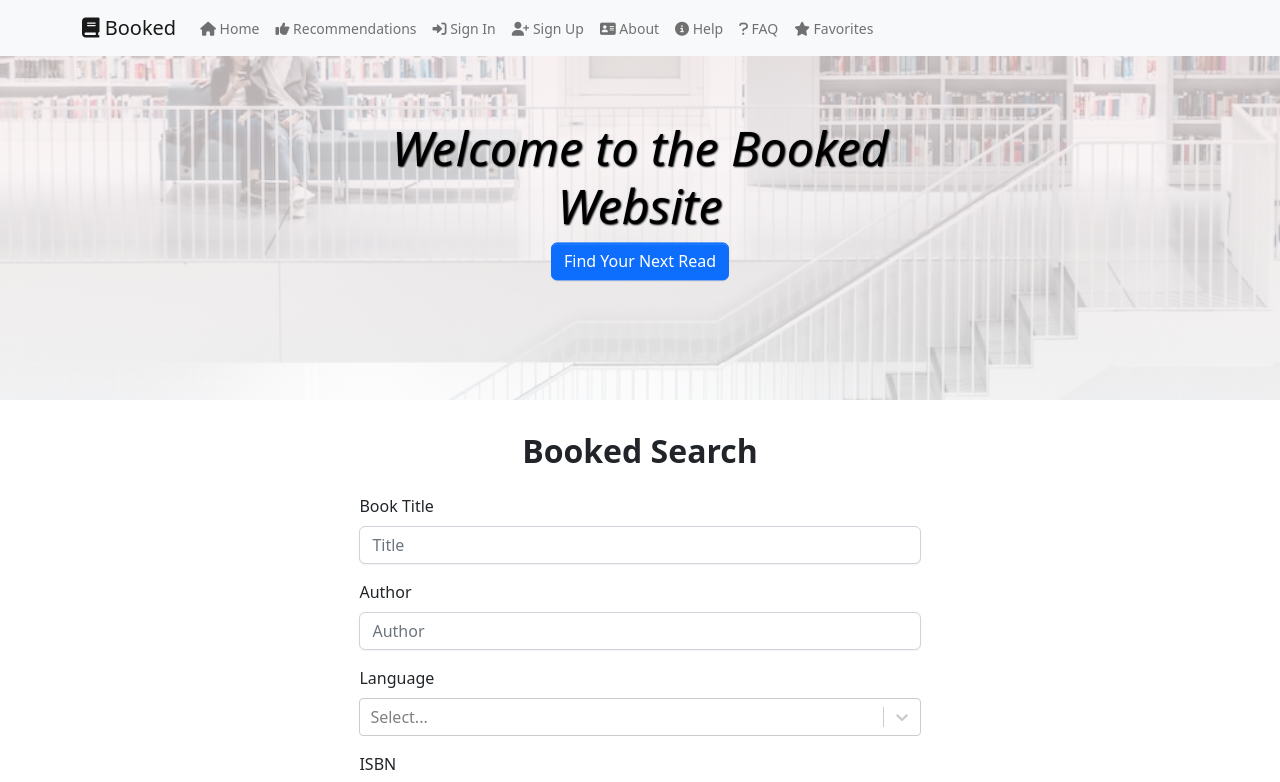
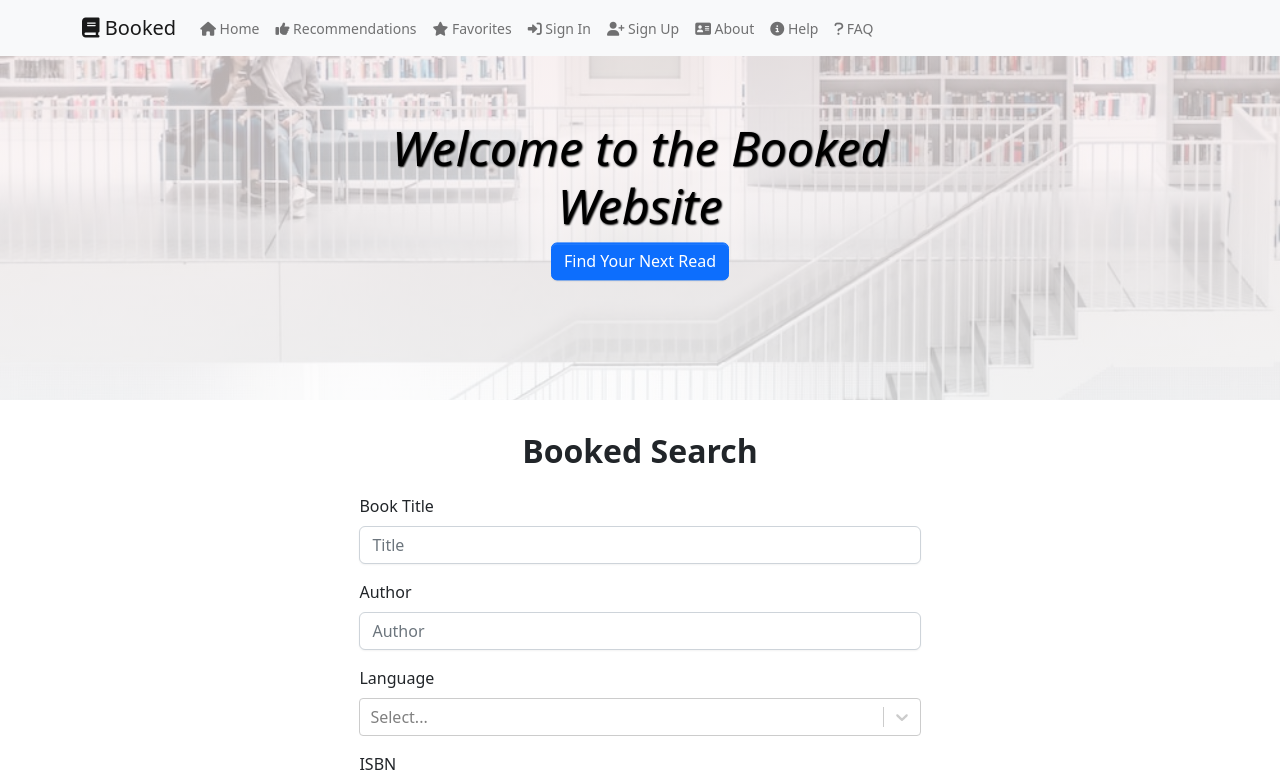
Before and after one commit to lvSojen/2023-Spring-CS411W-GOLD, a React (Create React App) app in the folder frontend/: page / in a window 1280 px wide. Shown: the top 782 px of the page. Built offline with nearby package versions, Linux system fonts and the light colour scheme.

Commit message:
Added tab changes per Vaelyn suggestion

```diff
--- a/frontend/src/components/page/Header.js
+++ b/frontend/src/components/page/Header.js
@@ -39,6 +39,9 @@ function Header() {
               <Nav.Link href="/recommendations">
                 <i class="fa fa-thumbs-up"></i> Recommendations
               </Nav.Link>
+              <Nav.Link href="/favorites">
+                <i class="fa-solid fa-star"></i> Favorites
+              </Nav.Link>
               <Nav.Link href="/signin">
                 <i class="fa-solid fa-right-to-bracket"></i> Sign In
               </Nav.Link>
@@ -54,9 +57,6 @@ function Header() {
               <Nav.Link href="/FAQ">
                 <i class="fa-solid fa-question"></i> FAQ
               </Nav.Link>
-              <Nav.Link href="/favorites">
-                <i class="fa-solid fa-star"></i> Favorites
-              </Nav.Link>
             </Nav>
           </Navbar.Collapse>
         </Container>
```
